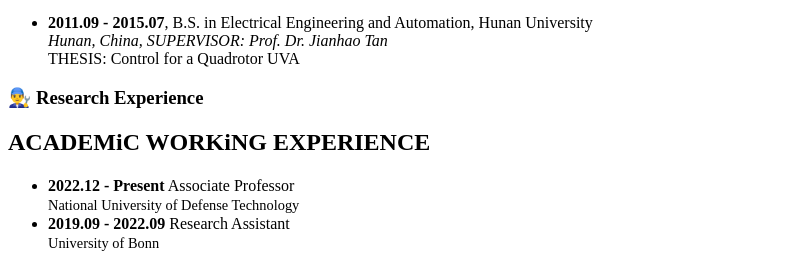
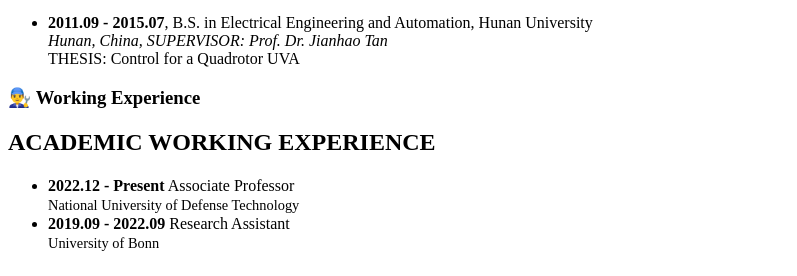
Before and after one commit to shenyehui/my-home, a Jekyll site: the page built from _pages/includes/others.md, in a window 1280 px wide. Shown: the part 641-917 px from the top of the page, without its empty margins (0-797 px from the left). Built offline with Jekyll 4.4.1, drawn with Linux system fonts in a browser that asks for light colours; our own code applies the rules of GitHub Pages for plain Markdown files.

Commit message:
Update others.md

```diff
--- a/_pages/includes/others.md
+++ b/_pages/includes/others.md
@@ -14,8 +14,8 @@
   THESIS: Control for a Quadrotor UVA
 
 <span id="experience"></span>
-# 👨‍🔧 Research Experience
-## ACADEMiC WORKiNG EXPERIENCE
+# 👨‍🔧 Working Experience
+## ACADEMIC WORKING EXPERIENCE
 - <p style="margin: 0; line-height: 1.2;">
   <strong>2022.12 ‑ Present</strong> Associate Professor<br>
   <span style="font-size: 90%;">National University of Defense Technology </span>
```
